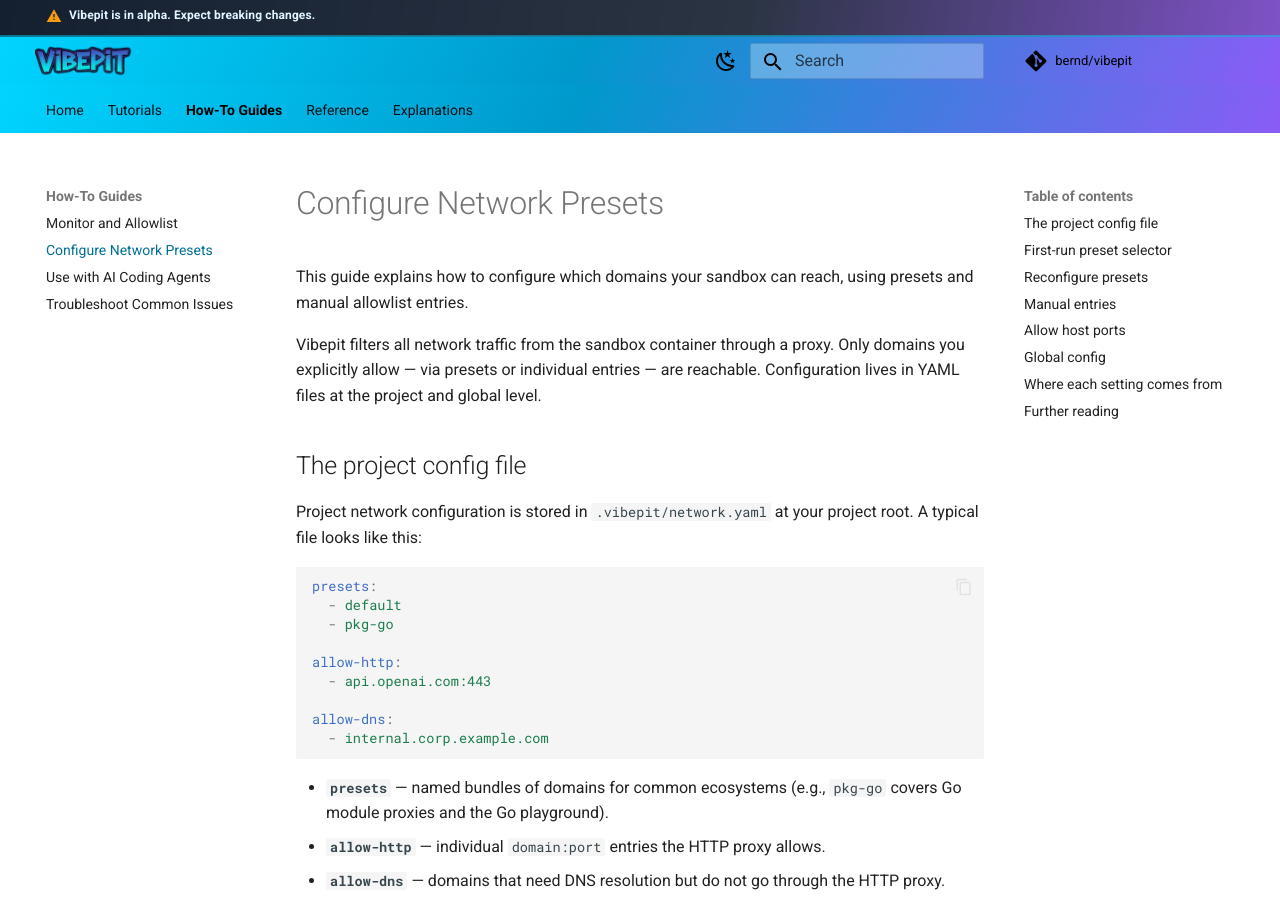
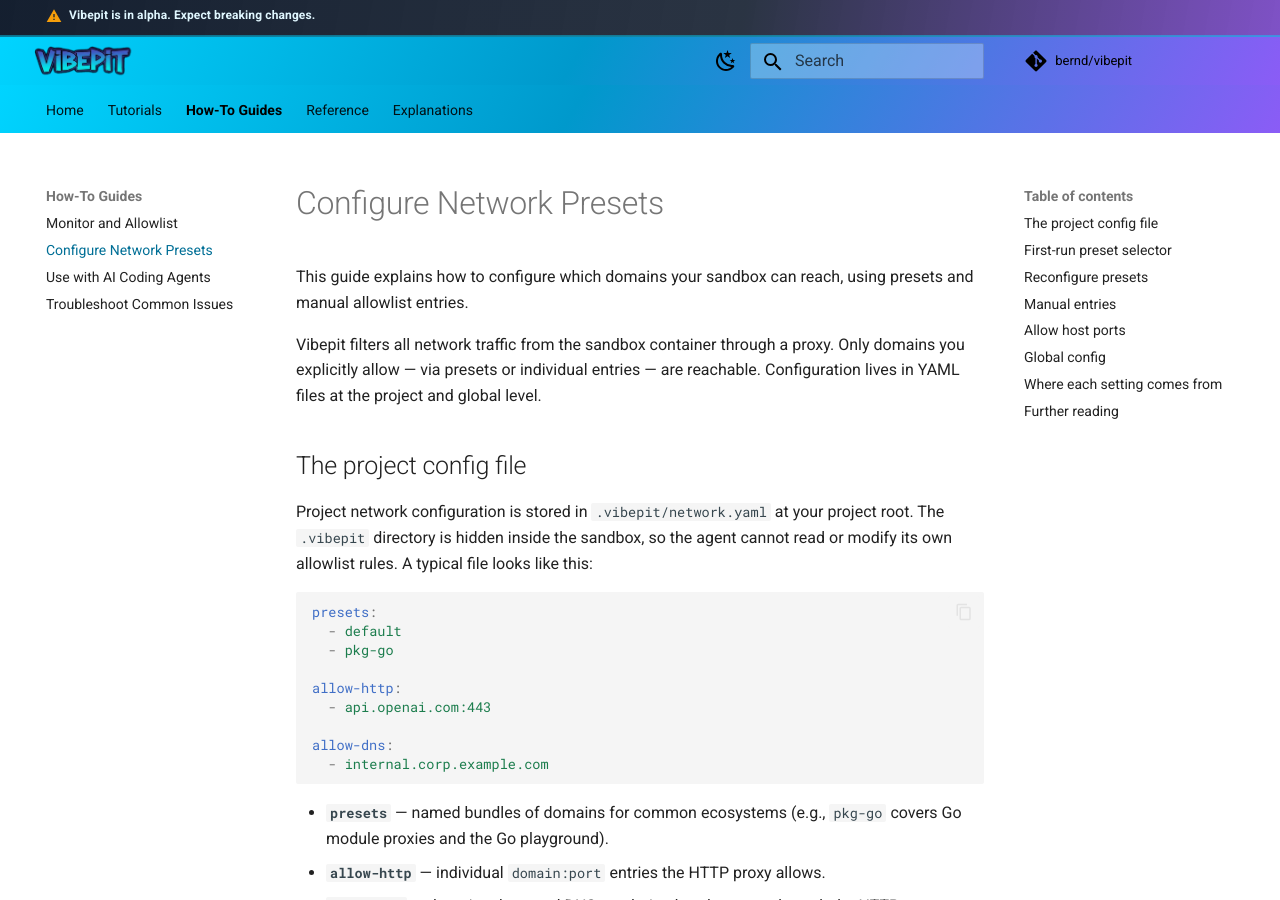
Before and after one commit to bernd/vibepit, an MkDocs documentation site: the page built from docs/content/how-to/configure-presets.md, in a window 1280 px wide and 900 px high. Built offline with MkDocs 1.6.1 and Material for MkDocs 9.7.7, drawn with Linux system fonts in a browser that asks for light colours; comment, search, counter and statistics services are not loaded.

Commit message:
Note that .vibepit is hidden inside the sandbox
Co-Authored-By: Claude Opus 4.6 <noreply@anthropic.com>

````diff
--- a/docs/content/how-to/configure-presets.md
+++ b/docs/content/how-to/configure-presets.md
@@ -10,7 +10,9 @@ reachable. Configuration lives in YAML files at the project and global level.
 ## The project config file
 
 Project network configuration is stored in `.vibepit/network.yaml` at your
-project root. A typical file looks like this:
+project root. The `.vibepit` directory is hidden inside the sandbox, so the
+agent cannot read or modify its own allowlist rules. A typical file looks like
+this:
 
 ```yaml
 presets:
````
